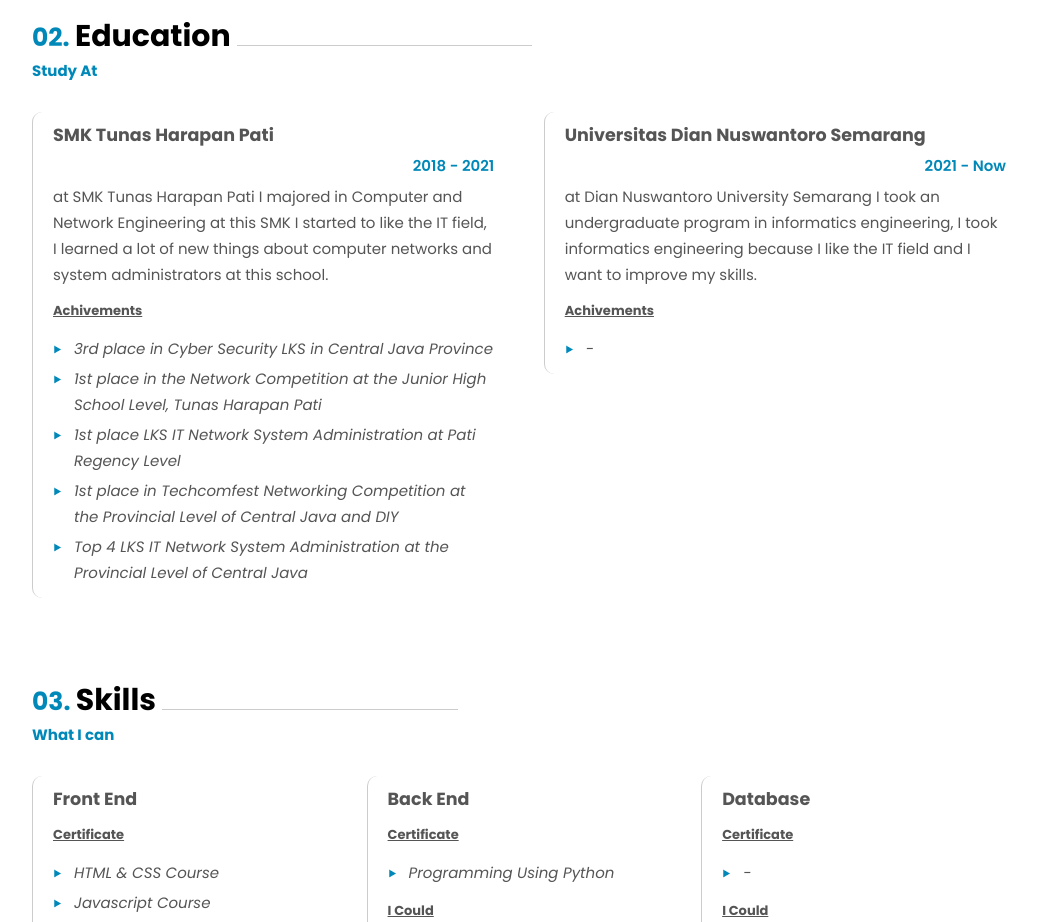
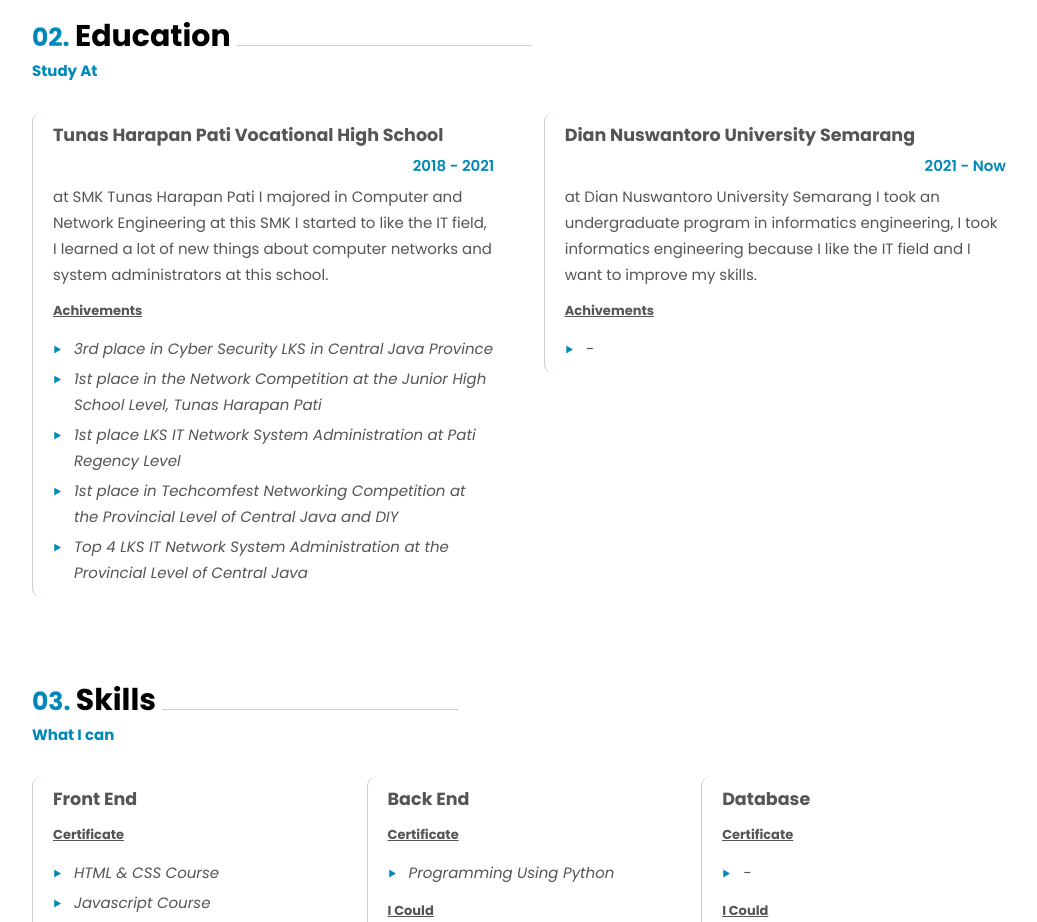
Before and after one commit to arifsptra/my-website-portfolio, a plain HTML site: page index.html in a window 1280 px wide. Shown: the part 900-1822 px from the top of the page, without its empty margins (116-1153 px from the left). Drawn offline with Linux system fonts and the light colour scheme.

Commit message:
change school name

```diff
--- a/index.html
+++ b/index.html
@@ -102,7 +102,7 @@
           </div>
           <div class="wrapper">
             <article>
-              <h3>SMK Tunas Harapan Pati</h3>
+              <h3>Tunas Harapan Pati Vocational High School</h3>
               <time class="year">2018 - 2021</time>
               <p>at SMK Tunas Harapan Pati I majored in Computer and Network Engineering at this SMK I started to like the IT field, I learned a lot of new things about computer networks and system administrators at this school.</p>
               <h4>Achivements</h4>
@@ -115,7 +115,7 @@
               </ul>
             </article>
             <article>
-              <h3>Universitas Dian Nuswantoro Semarang</h3>
+              <h3>Dian Nuswantoro University Semarang</h3>
               <time class="year">2021 - Now</time>
               <p>at Dian Nuswantoro University Semarang I took an undergraduate program in informatics engineering, I took informatics engineering because I like the IT field and I want to improve my skills.</p>
               <h4>Achivements</h4>
```
